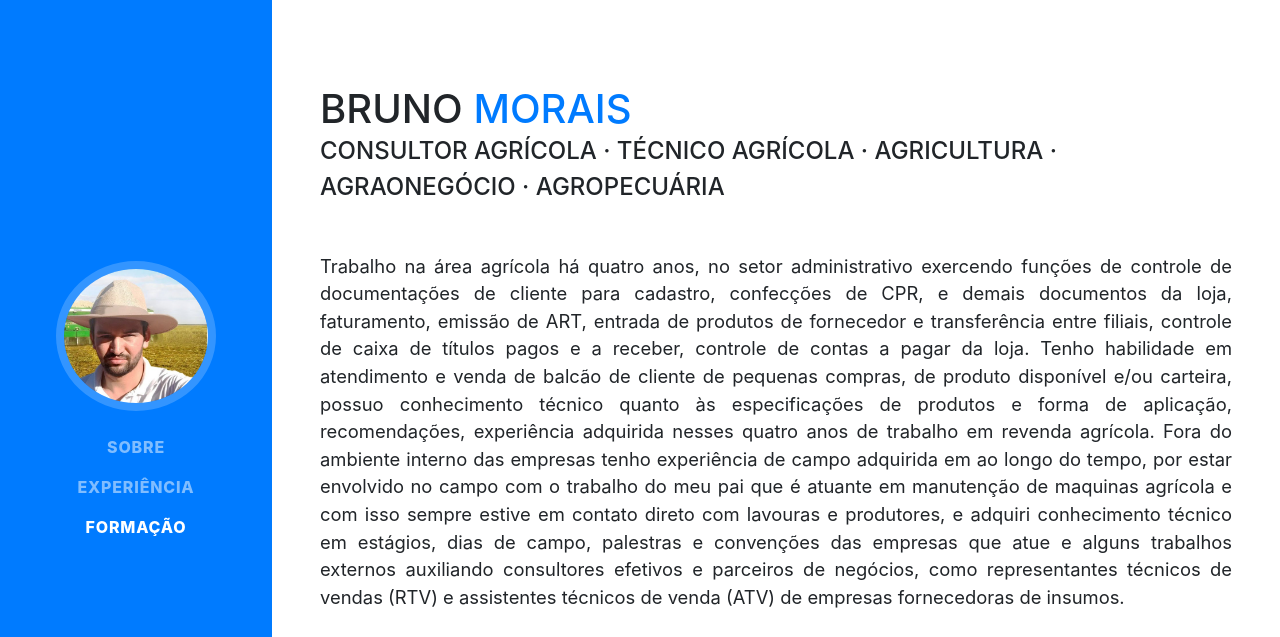
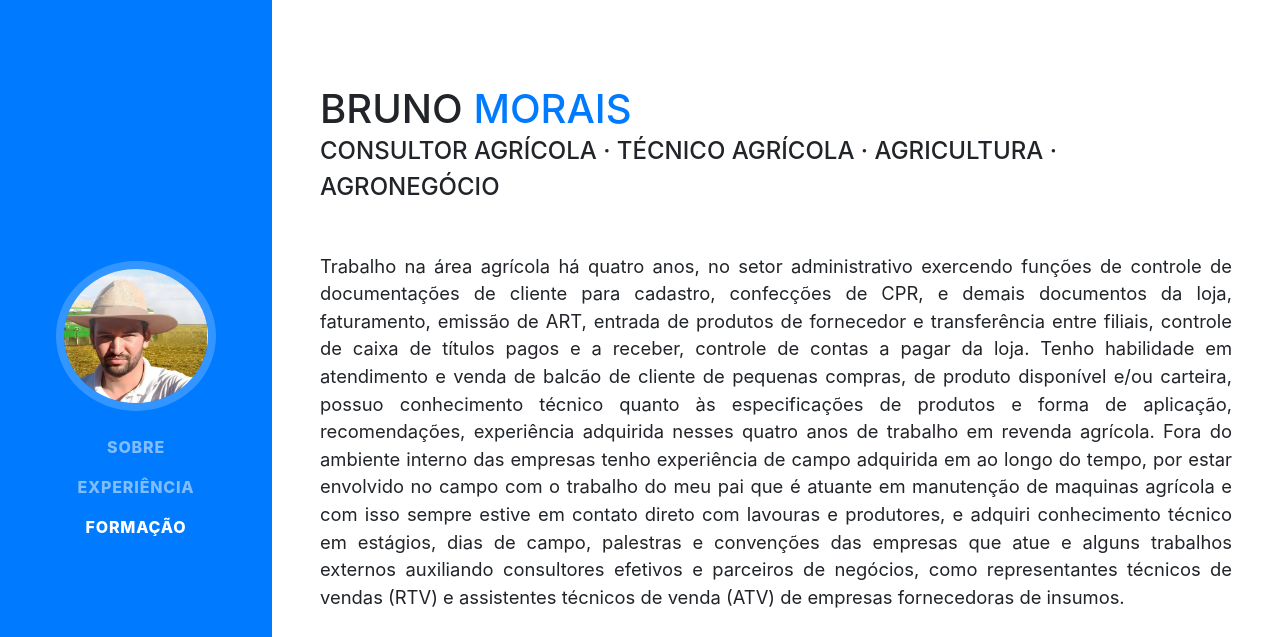
Before and after one commit to brunoagro/brunoagro.github.io, a website with bundled scripts: page index.html in a window 1280 px wide. Shown: the top 637 px of the page. Built offline with nearby package versions, Linux system fonts and the light colour scheme; a web font is replaced by a local one.

Commit message:
update index

```diff
--- a/index.html
+++ b/index.html
@@ -60,7 +60,7 @@
                     <span class="text-primary">Morais</span>
                 </h1>
                 <div class="subheading mb-5">
-                    Consultor Agrícola · Técnico Agrícola · Agricultura · Agraonegócio · Agropecuária
+                    Consultor Agrícola · Técnico Agrícola · Agricultura · Agronegócio
                 </div>
                 <p class="lead mb-5" style="text-align: justify">
                     Trabalho na área agrícola há quatro anos, no setor administrativo exercendo funções de controle de documentações de cliente para cadastro, confecções de CPR, e demais documentos da loja, faturamento, emissão de ART, entrada de produtos de fornecedor e
```
